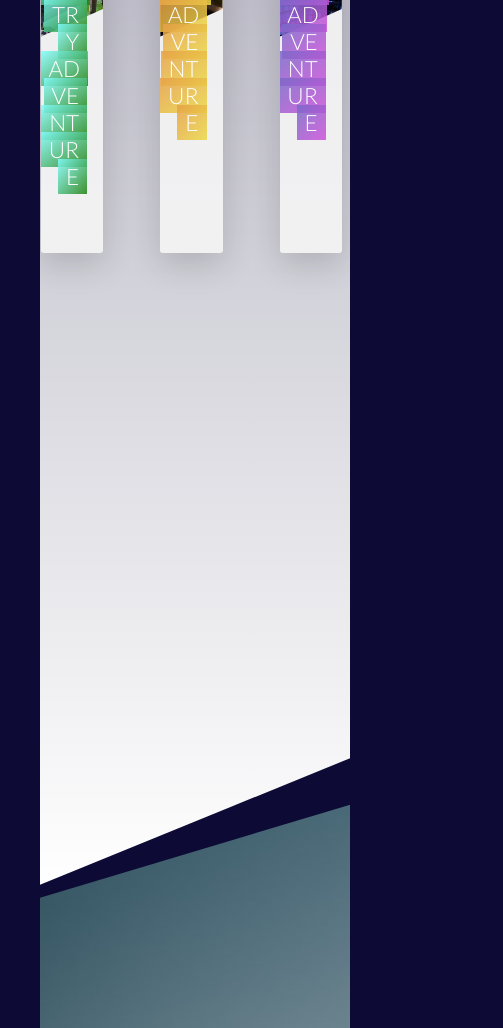
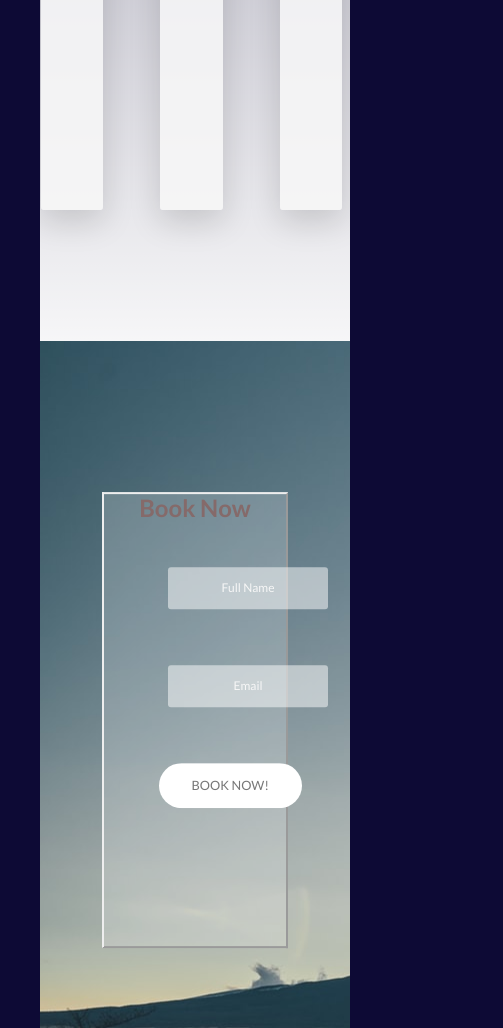
Before and after one commit to Mattvp21/Japan-Adventures, a website: page index.html in a window 390 px wide. Shown: the part 972-2000 px from the top of the page, 503 px wide, since content can reach past the window. Drawn offline with nearby package versions, Linux system fonts and the light colour scheme.

Commit message:
Updated media queries

```diff
--- a/sass/abstract/_variables.scss
+++ b/sass/abstract/_variables.scss
@@ -22,6 +22,7 @@ $default-font-size: 1.6rem;
 //Grid
 $grid-width: 114rem;
 $gutter-vertical: 8rem;
+$gutter-vertical-small: 6rem;
 $gutter-horizontal: 6rem;
 
 //box shadow
--- a/sass/base/_base.scss
+++ b/sass/base/_base.scss
@@ -12,7 +12,11 @@
 
     background-color: $color-body;
     box-sizing: border-box;
-    padding: 0% 5% 0 5%;
+   padding: 3%;
+
+    @include respond(tabland) {
+      padding: 0;
+  }
 
 }
 
--- a/sass/components/_adventures.scss
+++ b/sass/components/_adventures.scss
@@ -6,12 +6,25 @@
     top: -5rem;
     background-image:linear-gradient(rgba(255, 255, 255, 0.616), white), url(../images/carousel-backround.jpg);
     clip-path: polygon(0 15%, 100% 0, 100% 90%, 0% 100%);
+    -webkit-background-clip: polygon(0 15%, 100% 0, 100% 90%, 0% 100%);
     background-position: top;
     background-repeat: no repeat;
     background-size: cover;
 
-    padding: 25rem 0;
-    margin-top: -20vh;
+    padding: 20rem 0;
+   margin-top: -15vh;
+
+   @include respond(tabland) {
+   height: 120vh;
+}
+
+   @include respond(tabport) {
+    clip-path: polygon(0 0%, 100% 0, 100% 100%, 0% 100%);
+    -webkit-background-clip: polygon(0 0%, 100% 0, 100% 100%, 0% 100%);
+    height: 100vh;
+}
+
+
 }
 
 h2 {
@@ -19,7 +32,7 @@ h2 {
 
     position: relative;
     text-align: center;
-    bottom: 10rem;
+
 
 }
 
@@ -29,9 +42,12 @@ h2 {
     -moz-perspective: 150rem;
     position: relative;
     width: 90%;
+    margin-top: 5rem;
 
 
     background-color: transparent;
+
+
 
 
     &__side {
@@ -48,6 +64,7 @@ h2 {
         border-radius: 3px;
         overflow: hidden;
         box-shadow: $shadow-property;
+
 
         &--front {
             background-color: rgba($color-grey-light-1, .85);
@@ -119,6 +136,10 @@ h2 {
         right: 2rem;
         text-align: right;
         width: 75%;
+
+        @include respond(tabport) {
+            font-size: 1.8rem
+         }
     }
 
     &__heading-span {
@@ -160,6 +181,14 @@ h2 {
                 &:not(:last-child) {
                     border-bottom: 1px solid $color-grey-light-2;
                 }
+
+                @include respond(tabport) {
+                   font-size: 1rem;
+                 }
+
+                 @include respond(tabland) {
+                    font-size: 1.3rem;
+                  }
             }
         }
     }
--- a/sass/components/_book.scss
+++ b/sass/components/_book.scss
@@ -1,12 +1,16 @@
 .book {
     background-color: rgba($color-white, .2) ;
     width: 60%;
-    height: 50%;
+    height: 60%;
 
     position: absolute;
     @include centerItem;
     border: 2px;
     border-style: outset;
+
+
+
+
 }
 
     .form {
@@ -24,7 +28,8 @@
     }
 
         &__input {
-            width: 80%;
+            position: relative;
+            width: 60rem;
             padding: 1.5rem 2rem;
             color: inherit;
             font-family: inherit;
@@ -35,6 +40,23 @@
             border: none;
             background-color: rgba($color-white, .5);
             transition: all .3s;
+
+            @include respond(tabland) {
+                width: 50rem;
+
+             }
+
+             @include respond(tabport) {
+                width: 40rem;
+
+             }
+
+             @include respond(phone) {
+                width: 20rem;
+
+             }
+
+
 
             &:focus {
                 outline: none;
@@ -62,6 +84,9 @@
             color: $color-white;
             display: block;
             transition: all .3s;
+
+
+
         }
 
         &__input:placeholder-shown + &__label {
@@ -73,7 +98,18 @@
         &__button {
            display: block;
            position: absolute;
-            transform: translate(32rem,-3.5rem);
+           left: 40%;
+           bottom: 60%;
+           @include respond(tabport) {
+            left: 35%;
+
+         }
+
+           @include respond(phone) {
+            left: 30%;
+
+         }
+
         }
 
     }
--- a/sass/components/_grid.scss
+++ b/sass/components/_grid.scss
@@ -1,10 +1,16 @@
 .row    {
     max-width: $grid-width;
     margin: 0 auto;
-    margin-bottom: $gutter-horizontal;
+
 
     &:not(:last-child)  {
         margin-bottom: $gutter-vertical;
+
+        @include respond(tabport) {
+           margin-bottom: $gutter-vertical-small;
+        }
+
+
     }
 
     @include clearfix;
@@ -15,6 +21,12 @@
 
         &:not(:last-child) {
             margin-right: $gutter-horizontal;
+
+            @include respond(tabport) {
+                margin-right: $gutter-vertical-small;
+            }
+
+
         }
     }
     // ^ = start with * = contains $= end with
--- a/sass/components/_header.scss
+++ b/sass/components/_header.scss
@@ -6,12 +6,25 @@
     background-position: top;
     clip-path: polygon(0 0, 100% 0, 100% 86%, 0% 100%);
 
+
+    @include respond(tabland) {
+        height: 85vh;
+    }
+
+    @include respond(tabport) {
+        height: 80vh;
+    }
+
     &__textbox {
         @include centerItem;
         position: absolute;
         text-align: center;
 
 
+
+    @include respond(tabport) {
+        bottom: 5rem;
+    }
 
 
         &--heading {
--- a/sass/pages/_sections.scss
+++ b/sass/pages/_sections.scss
@@ -3,6 +3,12 @@
     padding: 15rem, 0;
     background-image: url(../images/form.jpg);
     position: relative;
+    -webkit-background-clip:polygon(0 10%, 100% 0, 100% 100%, 0% 100%);;
     clip-path: polygon(0 10%, 100% 0, 100% 100%, 0% 100%);
     top: -15rem;
+    @include respond(tabport) {
+    height: 90vh;
+    -webkit-background-clip:polygon(0 0%, 100% 0, 100% 100%, 0% 100%);;
+    clip-path: polygon(0 0%, 100% 0, 100% 100%, 0% 100%);
+    }
 }
```
Also changed, not shown: css/styles.css.
